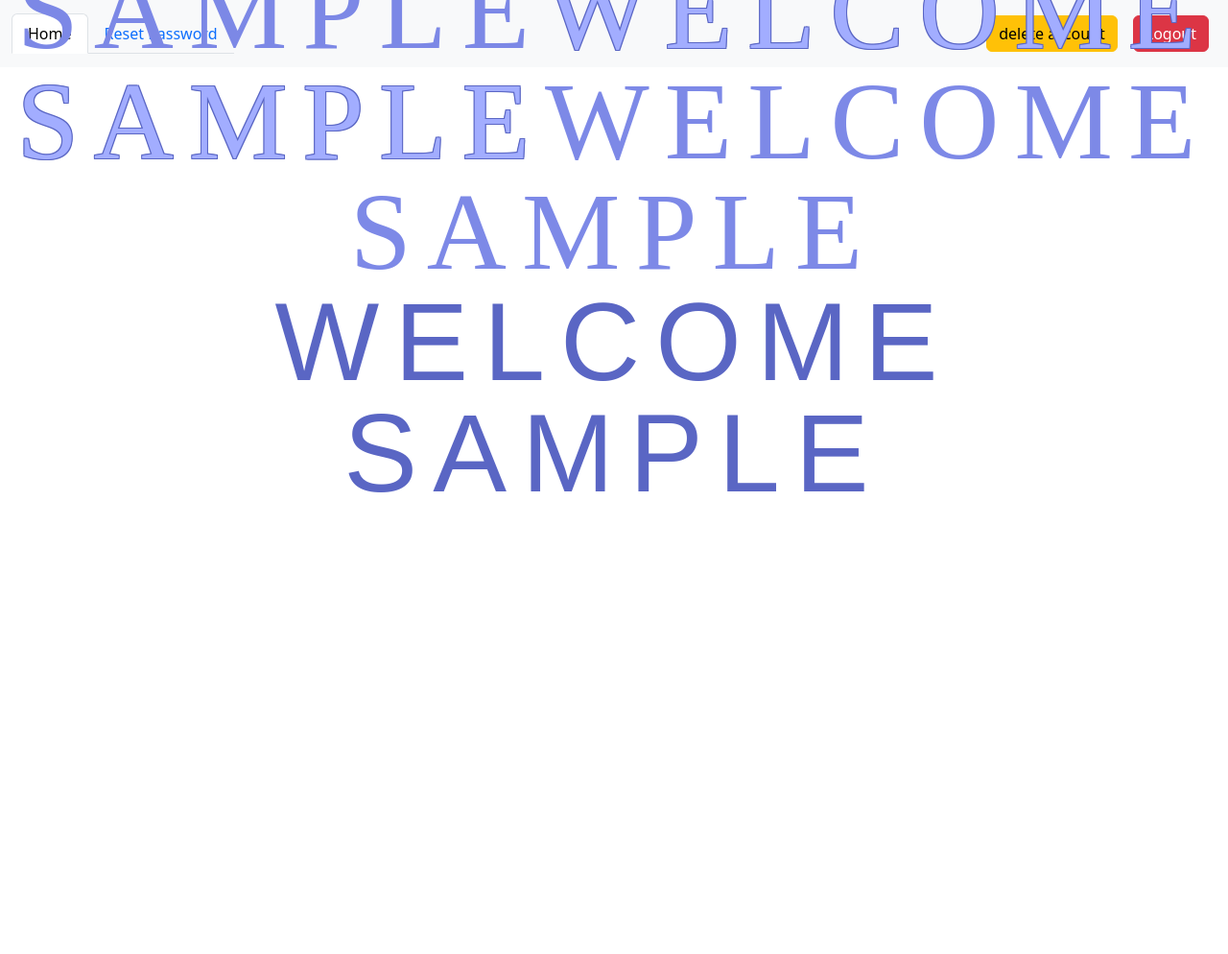
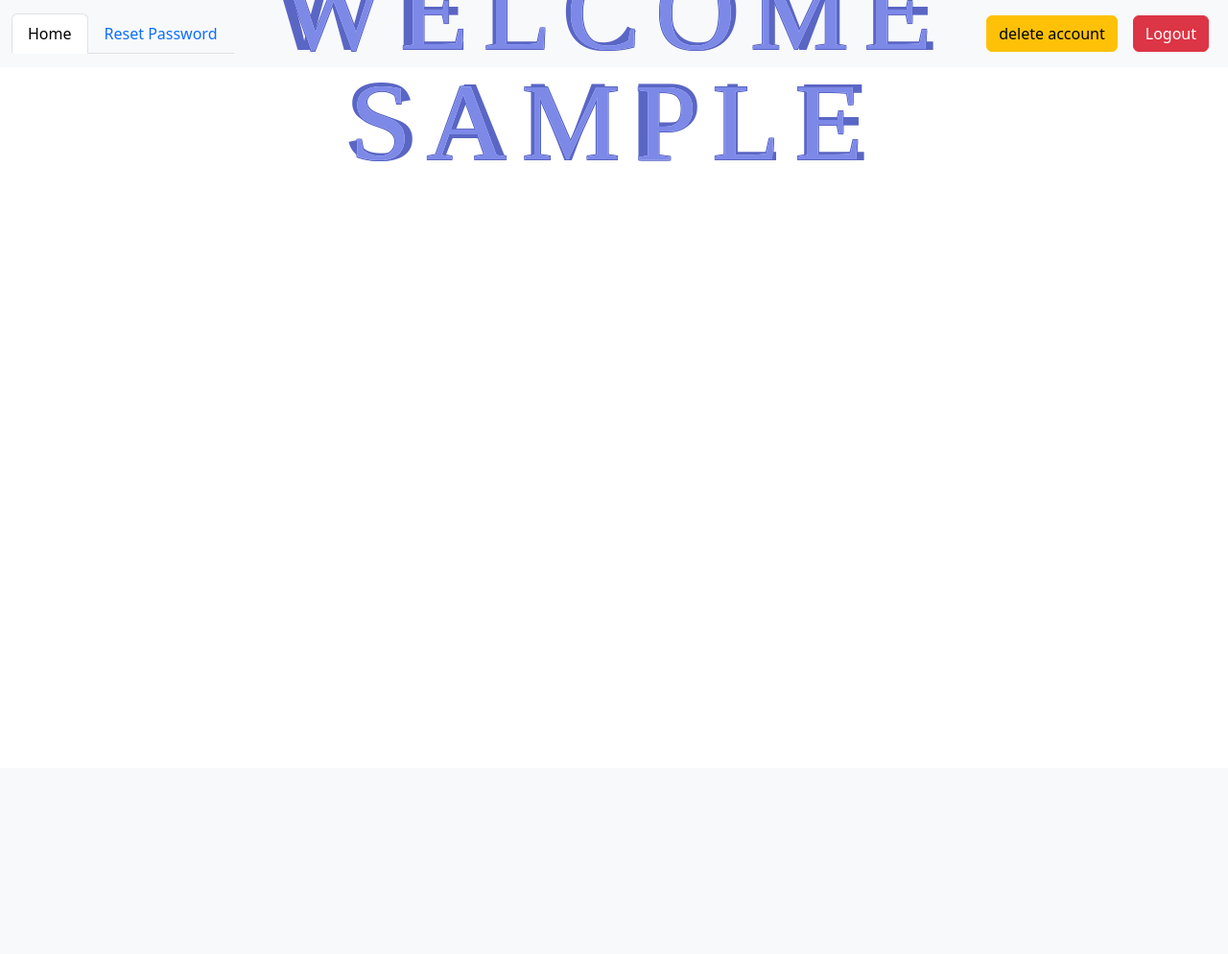
Before and after one commit to nuttamong/firebaseAuth, a Django app: template auth_project/templates/home.html in a window 1280 px wide. Shown: the whole page at 96% size. After the commit the page ends 168 px from the top, so only its background shows below. Run offline with Django 5.2, Linux system fonts and the light colour scheme; the template is opened without the code that fills it: most values are stand-ins (such as "Sample title", 1, 10 or a date in 2020); some web fonts are replaced.

Commit message:
complete

```diff
--- a/auth_project/auth_project/static/css/main.css
+++ b/auth_project/auth_project/static/css/main.css
@@ -169,7 +169,7 @@ color: #b3b3b3;
 	text-align: center;
 	font-weight: normal;
 	line-height: 1;
-	margin: 0;
+	margin: auto;
 	top: 50%;
 	left: 50%;
 	transform: translate(-50%, -50%);
@@ -184,7 +184,7 @@ color: #b3b3b3;
 	span:before,
 	span:after {
 		content: attr(data-heading);
-		position: relative;
+		position: absolute;
 		overflow: hidden;
 		left: 0;
 		top: 0;
```
Also changed, not shown: auth_project/templates/home.html (indentation only).
